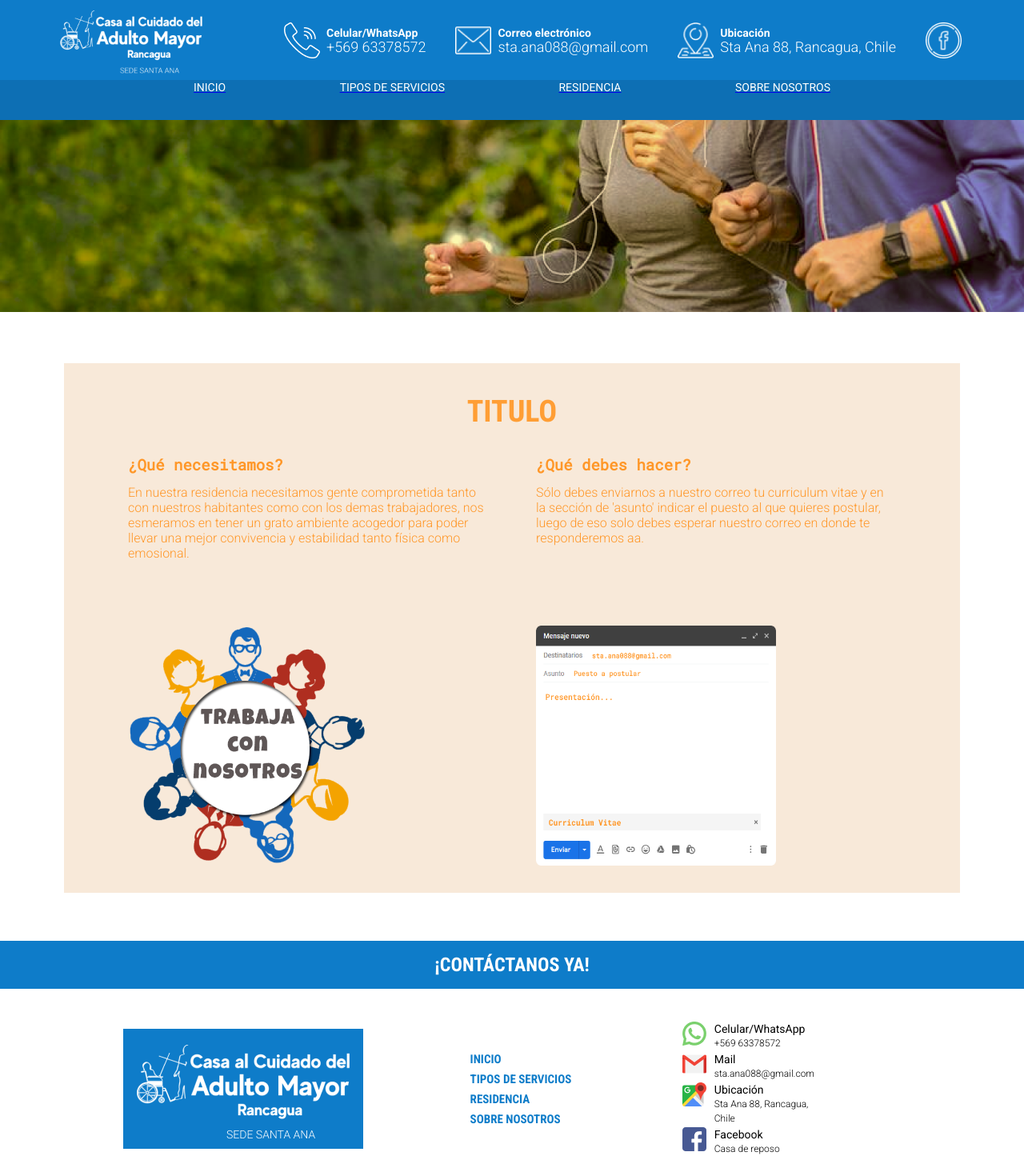
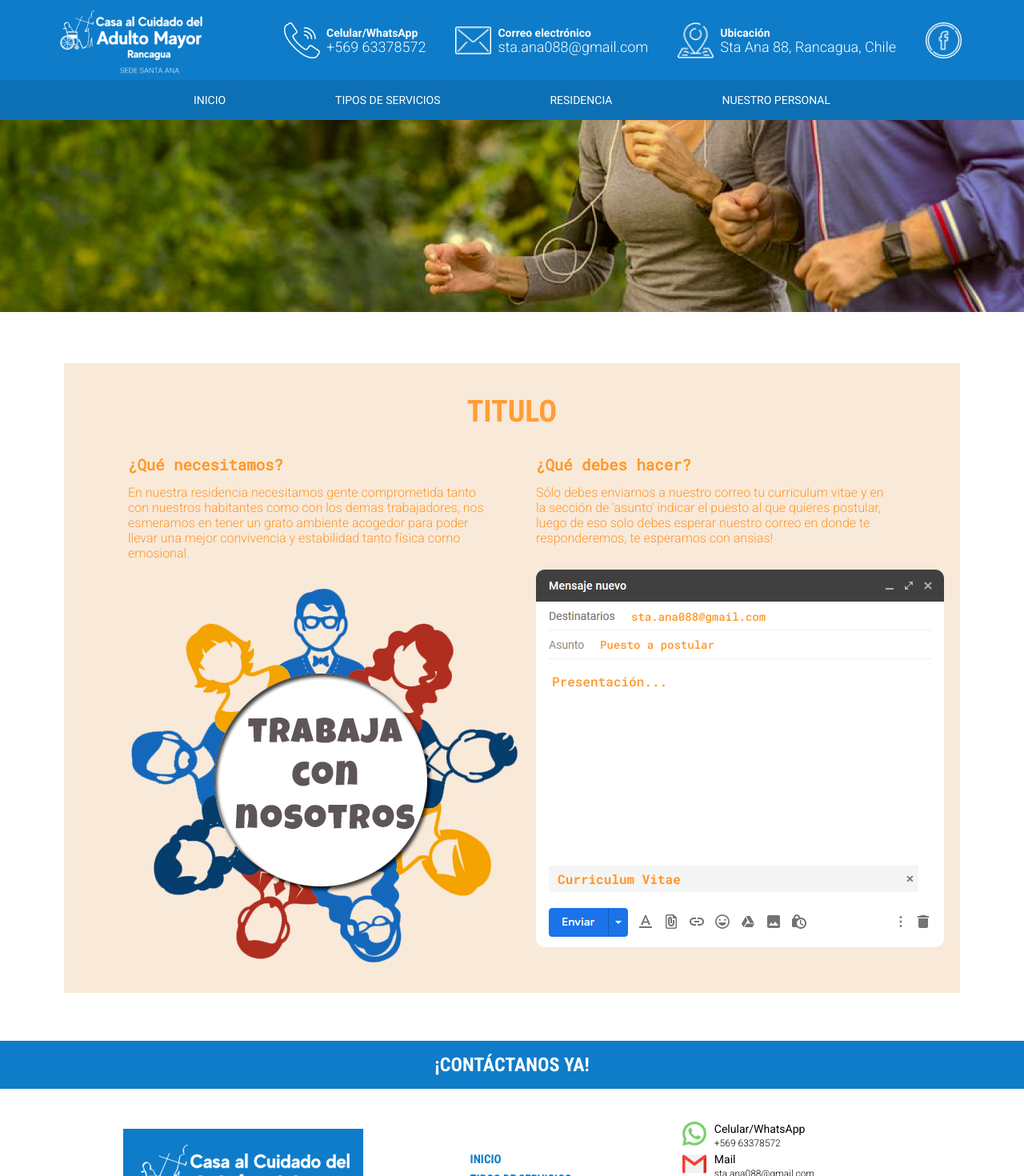
Before and after one commit to BarbaraPB/Eleam-page, a React (Create React App) app: page /curriculum in a window 1280 px wide. Shown: the top 1470 px of the page at 80% size. Built offline with nearby package versions, Linux system fonts and the light colour scheme.

Commit message:
detalles header-button

```diff
--- a/src/components/CV.js
+++ b/src/components/CV.js
@@ -15,13 +15,11 @@ export default class Curriculum extends Component {
                         <h5>ESTAMOS CRECIENDO ¿QUIERES SER PARTE DE NUESTRO EQUIPO?</h5>
                         <h4>Buscamos personas responsables, con gran motivación y compromiso que apuesten por el trabajo en equipo para lograr un objetivo común. Así que si quieres unirte a nuestro equipo y te identificas con nuestro proposito, envíanos tu CV.</h4>
                     </div>
-                    {/*
                     <div className='cv-button'>
                         <Link to='/curriculum'>
                             <button><h6>VER MÁS</h6></button>
                         </Link>
                     </div>
-                    */}
                 </div>
             </div>
         )
--- a/src/components/Header.js
+++ b/src/components/Header.js
@@ -47,23 +47,23 @@ export default class Header extends Component {
                     </div>
                 </div>
                 <div className='header-button'>
-                    <Link to='/'>
-                        <button className='button'><h3>Inicio</h3></button>
+                    <Link to='/' className='link'>
+                        <button className='button'><h1>Inicio</h1></button>
                     </Link>
-                    <Link to='/servicios'>
-                        <button className='button'><h3>Tipos de servicios</h3></button>
+                    <Link to='/servicios' className='link'>
+                        <button className='button'><h1>Tipos de servicios</h1></button>
                     </Link>
-                    <Link to='/residencia'>
-                        <button className='button'><h3>Residencia</h3></button>
+                    <Link to='/residencia' className='link'>
+                        <button className='button'><h1>Residencia</h1></button>
                     </Link>
-                    <Link to='/nosotros'>
-                        <button className='button'><h3>Sobre nosotros</h3></button>
+                    <Link to='/nosotros' className='link'>
+                        <button className='button'><h1>Nuestro personal</h1></button>
                     </Link>
                     {/*
-                    <Link to='/blog'>
+                    <Link to='/blog' className='link'>
                         <button className='button'><h3>Blog</h3></button>
                     </Link>
-                    <Link to='/contacto'>
+                    <Link to='/contacto' className='link'>
                         <button className='button'><h3>Contacto</h3></button>
                     </Link>
                     */}
--- a/src/pages/ContactoPage.js
+++ b/src/pages/ContactoPage.js
@@ -19,6 +19,7 @@ export default class ContactoPage extends Component {
                     <div className='servicios-fondo'>
 
                     </div>
+
                 </div>
                 <Curriculum/>
                 <Footer/>
--- a/src/pages/CurriculumPage.js
+++ b/src/pages/CurriculumPage.js
@@ -22,12 +22,16 @@ export default class Curriculum extends Component {
                             <div className='info-detallada'>
                                 <h2>¿Qué necesitamos?</h2>
                                 <h3>En nuestra residencia necesitamos gente comprometida tanto con nuestros habitantes como con los demas trabajadores, nos esmeramos en tener un grato ambiente acogedor para poder llevar una mejor convivencia y estabilidad tanto física como emosional.</h3>
-                                <img src={unete} alt='Unete' className='unete'/>
+                                <div className='unete'>
+                                    <img src={unete} alt='Unete'/>
+                                </div>
                             </div>
                             <div className='info-detallada'>
                                 <h2>¿Qué debes hacer?</h2>
-                                <h3>Sólo debes enviarnos a nuestro correo tu curriculum vitae y en la sección de 'asunto' indicar el puesto al que quieres postular, luego de eso solo debes esperar nuestro correo en donde te responderemos aa.</h3>
-                                <img src={mail} alt='Indicaciones' className='mail-curriculum'/>
+                                <h3>Sólo debes enviarnos a nuestro correo tu curriculum vitae y en la sección de 'asunto' indicar el puesto al que quieres postular, luego de eso solo debes esperar nuestro correo en donde te responderemos, te esperamos con ansias!</h3>
+                                <div className='mail-curriculum'>
+                                    <img src={mail} alt='Indicaciones'/>
+                                </div>
                             </div>
                         </div>
                     </div>
--- a/src/pages/NosotrosPage.js
+++ b/src/pages/NosotrosPage.js
@@ -26,7 +26,7 @@ export default class NosotrosPage extends Component {
                     <div className='nosotros-fondo'>
                         <div className='nosotros-domicilio'>
                             <div className='nosotros-title'>
-                                <h1>Atención domiciliaria del adulto mayor</h1>
+                                <h1>Personal domiciliario</h1>
                             </div>
                             <div className='nosotros-info'>
                                 <img src={enfermera} alt='Técnico en enfermería'/>
@@ -40,7 +40,7 @@ export default class NosotrosPage extends Component {
                         <hr className='hr'/>
                         <div className='nosotros-casa'>
                             <div className='nosotros-title'>
-                                <h1>Casa de cuidado del adulto mayor</h1>
+                                <h1>Personal casa de cuidado</h1>
                             </div>
                             <div className='nosotros-info'>
                                 <img src={enfermera} alt='Técnico en enfermería'/>
--- a/src/styles/CV.css
+++ b/src/styles/CV.css
@@ -64,6 +64,7 @@
     border:none;
     align-items: center;
     justify-content: center;
+    cursor: pointer;
 }
 .cv-button h6 {
     font-family: 'Roboto mono',monospace;
--- a/src/styles/CurriculumPage.css
+++ b/src/styles/CurriculumPage.css
@@ -75,16 +75,25 @@
     margin-inline: 30px;
 }
 
-.unete {
-    margin-top: 80px;
-    height: 300px;
-    width: 300px;
+,.info-detallada img{
+    height: 50px;
+    width: 50px;
 }
 
-.mail-curriculum {
-    margin-top: 100px;
-    height: 300px;
-    width: 300px;
+.unete{
+    flex-direction: column;
+    align-items: center;
+    margin-block: 30px;
+    height: 450px;
+    width: 150px;
+}
+
+.mail-curriculum{
+    flex-direction: column;
+    align-items: center;
+    margin-block: 30px;
+    height: 450px;
+    width: 150px;
 }
 
 .trabajaConNosotros{
--- a/src/styles/Header.css
+++ b/src/styles/Header.css
@@ -69,29 +69,32 @@
     height: 50px;
     background-color: #0D6FB4;
     justify-content: space-between;
-    align-items: center;
     padding-left: 15vw;
     padding-right: 15vw;
 }
 
+.link {
+    text-decoration: none;
+}
 
 .button {
     display: flex;
     flex: 1;
+    height: 50px;
     background-color: transparent;
     border: none;
+    padding-left: 50px;
+    padding-right: 50px;
     cursor: pointer;
     transition-duration: 250ms;
-    height: 50px;
-    padding-left: 50px;
-    padding-right: 50px;
+    align-items: center;
 }
 
 .button:hover {
     background-color: #2185cc;
 }
 
-.button h3{
+.button h1{
     font-family: 'Roboto', sans-serif;
     font-style: normal;
     font-weight: normal;
```
